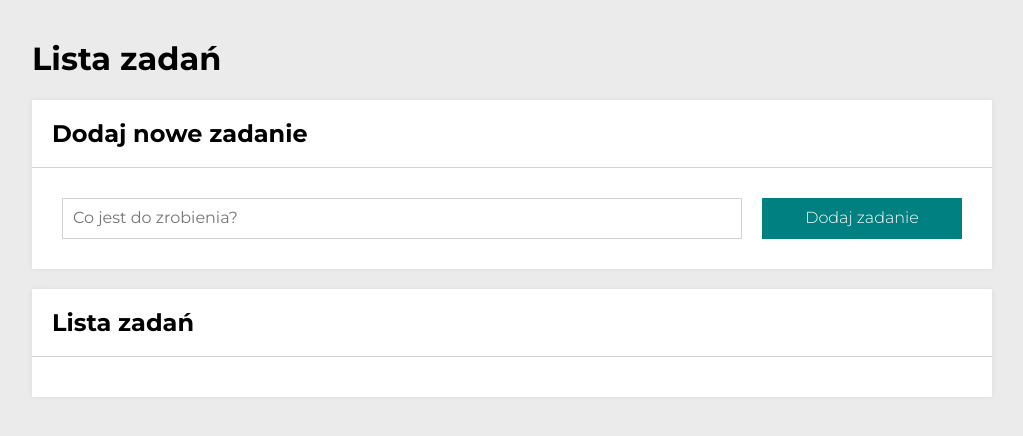
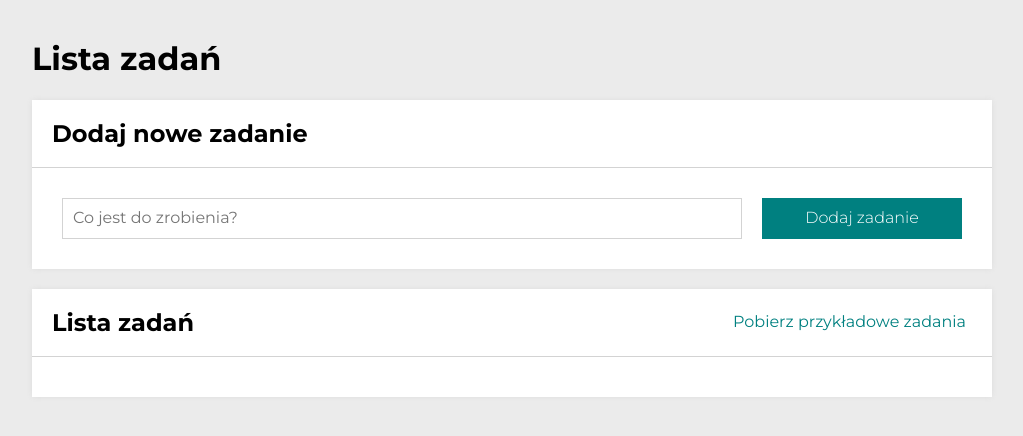
Before and after one commit to patrycja-gomza/todo-list-react, a React (Create React App) app: page / in a window 1280 px wide. Shown: the top 436 px of the page, without its empty margins (128-1151 px from the left). Built offline with nearby package versions, Linux system fonts and the light colour scheme.

Commit message:
implement the fetchExampleTasks reducer and add a button to pull example tasks

```diff
--- a/src/features/tasks/Buttons/index.js
+++ b/src/features/tasks/Buttons/index.js
@@ -1,6 +1,12 @@
 import { useSelector, useDispatch } from "react-redux";
 import { ButtonsContainer, Button } from "./styled";
-import { selectTasksState, toggleHideDone, setAllDone, selectAreAllTasksDone } from "../tasksSlice";
+import {
+    selectTasksState,
+    toggleHideDone,
+    setAllDone,
+    selectAreAllTasksDone,
+    fetchExampleTasks
+} from "../tasksSlice";
 
 const Buttons = () => {
     const { tasks, hideDone } = useSelector(selectTasksState);
@@ -26,6 +32,9 @@ const Buttons = () => {
                 </>
             )
             }
+            <Button onClick={() => dispatch(fetchExampleTasks())}>
+                Pobierz przykładowe zadania
+            </Button>
         </ButtonsContainer >
     );
 }
--- a/src/features/tasks/tasksSlice.js
+++ b/src/features/tasks/tasksSlice.js
@@ -27,11 +27,20 @@ const tasksSlice = createSlice({
 
         setAllDone: ({ tasks }) => {
             tasks.forEach(task => task.done = true);
-        }
+        },
+
+        fetchExampleTasks: () => { }
     },
 });
 
-export const { addTask, toggleHideDone, toggleTaskDone, removeTask, setAllDone } = tasksSlice.actions;
+export const {
+    addTask,
+    toggleHideDone,
+    toggleTaskDone,
+    removeTask,
+    setAllDone,
+    fetchExampleTasks
+} = tasksSlice.actions;
 
 export const selectTasksState = state => state.tasks;
 
```
